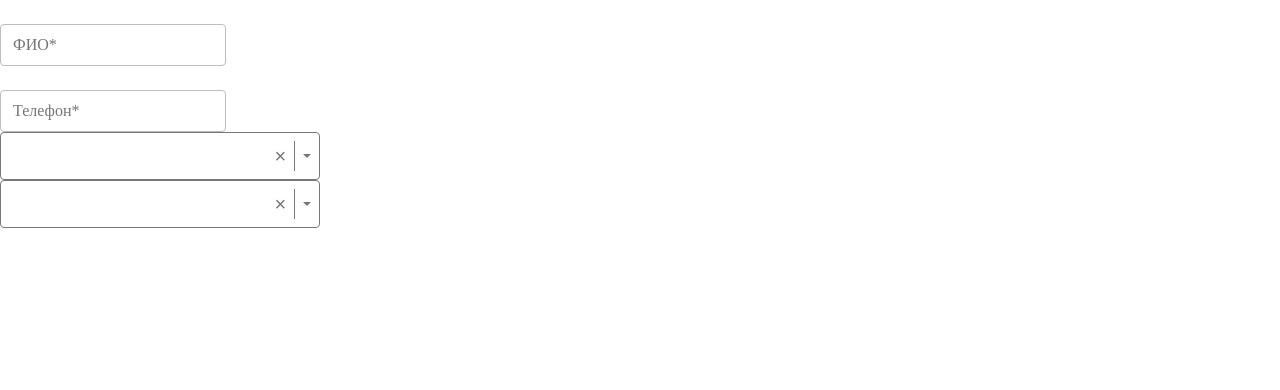
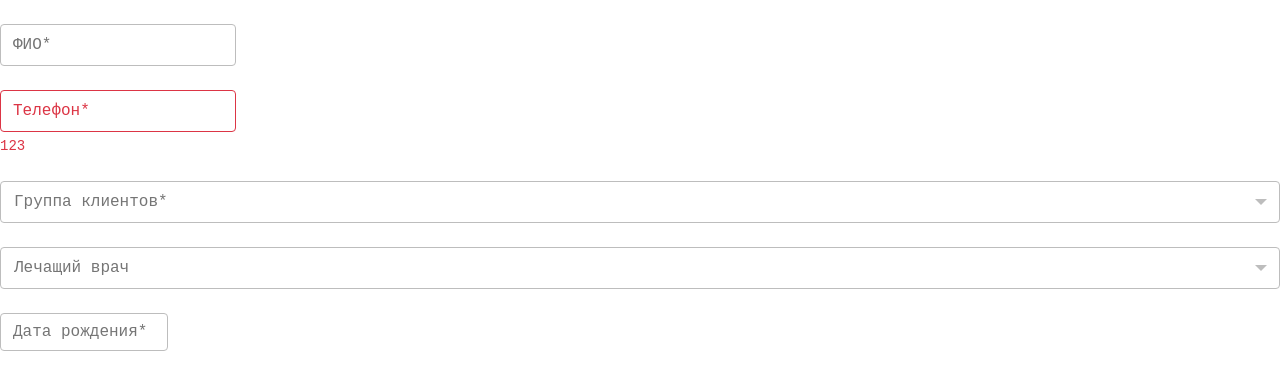
Before and after one commit to SankaReia/sovcombank-test, a React (Create React App) app: page / in a window 1280 px wide. Shown: the top 390 px of the page. Built offline with nearby package versions, Linux system fonts and the light colour scheme.

Commit message:
created datePiker

```diff
--- a/src/App.tsx
+++ b/src/App.tsx
@@ -1,7 +1,8 @@
 import { useEffect, useState } from "react";
 import { Select } from "./components/ui/Select";
 import { TextField } from "./components/ui/TextField";
-import { SelectOptionI } from "./types/types";
+import { SelectOptionI, SelectValueType } from "./types/types";
+import { DatePicker } from "./components/ui/DatePicker";
 
 const options: SelectOptionI[] = [
   {
@@ -19,14 +20,16 @@ const options: SelectOptionI[] = [
 ]
 
 function App() {
-  const [group, setGroup] = useState<string[] | string>([]);
-  const [doctor, setDoctor] = useState<string | string[]>('');
+  const [group, setGroup] = useState<SelectValueType>([]);
+  const [doctor, setDoctor] = useState<SelectValueType>('');
+  const [date, setDate] = useState<string>('');
+
 
   useEffect(()=> {
-    console.log("group",group)
-    console.log("doctor", doctor)
-
-  }, [doctor, group])
+    // console.log("group",group)
+    // console.log("doctor", doctor)
+    console.log(date)
+  }, [doctor, group, date])
 
   return (
     <div>
@@ -46,18 +49,21 @@ function App() {
         label="Телефон"
         required
         fullWidth={false}
-        helperText={''}
+        helperText={'123'}
         autoComplete="tel"
       />
+      <br/>
       <Select
         id="group"
         label="Группа клиентов"
         options={options}
         multiple
         required
+        helperText={''}
         value={group}
         setValue={setGroup}
       />
+      <br/>
       <Select
         id="doctor"
         label="Лечащий врач"
@@ -65,6 +71,15 @@ function App() {
         value={doctor}
         setValue={setDoctor}
       />
+      <br />
+      <DatePicker
+        value={date}
+        id="date"
+        label="Дата рождения"
+        required
+        helperText={''}
+        setValue={setDate}
+      />
     </div>
   );
 }
--- /dev/null
+++ b/src/assets/styles/DatePicker.module.css
@@ -0,0 +1,48 @@
+.datePicker {
+    position: relative;
+}
+.datePickerInput {
+    height: calc(2.25rem + 2px);
+    padding: 0.375rem 0.75rem;
+    background-color: #fff;
+    border: 1px solid var(--color-grey);
+    border-radius: 0.25rem;
+    transition: border-color 0.15s ease-in-out;
+}
+.datePickerInput:focus {
+    background-color: #fff;
+    border-color: var(--color-blue);
+    outline: 0;
+}
+
+.datePickerLabel {
+    position: absolute;
+    top: 50%;
+    left: 0.3125rem;
+    display: flex;
+    transform: translateY(-50%);
+    pointer-events: none;
+    border: none;
+    background-color: #fff;
+    color: #757575;
+    padding-left: 0.5rem;
+    padding-right: 0.5rem;
+    transition: top 0.1s ease-in-out, scale 0.1s ease-in-out;
+}
+.datePickerInput:focus + .datePickerLabel {
+    top: 0;
+    transform: translateY(-50%) scale(0.75);
+}
+.datePickerLabelTop {
+    top: 0;
+    transform: translateY(-50%) scale(0.75);
+}
+
+/* validation */
+.datePickerInput.datePickerInvalid {
+  border-color: var(--color-red);
+
+}
+.datePickerInput.datePickerInvalid + .datePickerLabel {
+    color: var(--color-red);
+}
--- a/src/assets/styles/Select.module.css
+++ b/src/assets/styles/Select.module.css
@@ -1,52 +1,34 @@
-.container {
+.select {
   position: relative;
-  width: 20em;
-  min-height: 1.5em;
-  border: .05em solid #777;
+  border: 1px solid var(--color-grey);
+  height: calc(2.5rem + 2px);
+  padding: 0.5rem 0.75rem;
+  border-radius: 0.25rem;
   display: flex;
   align-items: center;
-  gap: .5em;
-  padding: .5em;
-  border-radius: .25em;
+  gap: .5rem;
   outline: none;
 }
 
-.container:focus {
-  border-color: hsl(200, 100%, 50%);
+.select:focus {
+  border-color: var(--color-blue);
+}
+
+.select:focus > .selectLabel {
+  color: var(--color-blue);
 }
 
 .value {
   flex-grow: 1;
   display: flex;
-  gap: .5em;
+  gap: .5rem;
   flex-wrap: wrap;
-}
-
-.clear-btn {
-  background: none;
-  color: #777;
-  border: none;
-  outline: none;
-  cursor: pointer;
-  padding: 0;
-  font-size: 1.25em;
-}
-
-.clear-btn:focus,
-.clear-btn:hover {
-  color: #333;
-}
-
-.divider {
-  background-color: #777;
-  align-self: stretch;
-  width: .05em;
 }
 
 .caret {
   translate: 0 25%;
-  border: .25em solid transparent;
-  border-top-color: #777;
+  border: .4rem solid transparent;
+  border-top-color: var(--color-grey);
 }
 
 .options {
@@ -55,14 +37,14 @@
   padding: 0;
   list-style: none;
   display: none;
-  max-height: 15em;
+  max-height: 15rem;
   overflow-y: auto;
-  border: .05em solid #777;
-  border-radius: .25em;
+  border: .05rem solid var(--color-grey);
+  border-radius: .25rem;
   width: 100%;
   left: 0;
-  top: calc(100% + .25em);
-  background-color: white;
+  top: calc(100% + .25rem);
+  background-color: #fff;
   z-index: 100;
 }
 
@@ -71,26 +53,27 @@
 }
 
 .option {
-  padding: .25em .5em;
+  padding: .25rem .5rem;
   cursor: pointer;
 }
 
 .option.selected {
-  background-color: hsl(200, 100%, 70%);
+  background-color: var(--color-blue);
 }
 
 .option.highlighted {
-  background-color: hsl(200, 100%, 50%);
-  color: white
+  background-color: var(--color-blue);
+  filter: brightness(110%);
+  color: #fff;
 }
 
 .option-badge {
   display: flex;
   align-items: center;
-  border: .05em solid #777;
-  border-radius: .25em;
-  padding: .15em .25em;
-  gap: .25em;
+  border: .05rem solid var(--color-grey);
+  border-radius: .25rem;
+  padding: 0 .25rem;
+  gap: .25rem;
   cursor: pointer;
   background: none;
   outline: none;
@@ -98,16 +81,45 @@
 
 .option-badge:hover,
 .option-badge:focus {
-  background-color: hsl(0, 100%, 90%);
-  border-color: hsl(0, 100%, 50%);
+  background-color: #ffcccc;
+  border-color: var(--color-red);
 }
 
 .option-badge:hover > .remove-btn,
 .option-badge:focus > .remove-btn{
-  color: hsl(0, 100%, 50%);
+  background-color: #ffcccc;
+  color: var(--color-red);
 }
 
-.option-badge > .remove-btn {
-  font-size: 1.25em;
-  color: #777;
+.selectLabel {
+  position: absolute;
+  top: 50%;
+  left: 0.3125rem;
+  display: flex;
+  transform: translateY(-50%);
+  pointer-events: none;
+  border: none;
+  background-color: #fff;
+  color: #757575;
+  padding-left: 0.5rem;
+  padding-right: 0.5rem;
+  transition: top 0.1s ease-in-out, scale 0.1s ease-in-out;
 }
+
+.select:focus > .selectLabel{
+  top: 0;
+  transform: translateY(-55%) scale(0.75);
+}
+.selectLabelTop {
+  top: 0;
+  transform: translateY(-55%) scale(0.75);
+}
+
+/* validation */
+.select.selectInvalid {
+  border-color: var(--color-red);
+}
+
+.select.selectInvalid > .selectLabel{
+  color: var(--color-red);
+}
--- a/src/assets/styles/TextField.module.css
+++ b/src/assets/styles/TextField.module.css
@@ -8,10 +8,6 @@
   display: block;
   height: calc(2.25rem + 2px);
   padding: 0.375rem 0.75rem;
-  font-family: inherit;
-  font-size: 1rem;
-  font-weight: 400;
-  line-height: 1.5;
   background-color: #fff;
   background-clip: padding-box;
   border: 1px solid var(--color-grey);
@@ -23,13 +19,6 @@
 }
 .textFieldInputFull {
     width: 100%;
-}
-
-.textFieldInput[type="search"]::-webkit-search-decoration,
-.textFieldInput[type="search"]::-webkit-search-cancel-button,
-.textFieldInput[type="search"]::-webkit-search-results-button,
-.textFieldInput[type="search"]::-webkit-search-results-decoration {
-  -webkit-appearance: none;
 }
 
 .textFieldInput::placeholder {
@@ -95,6 +84,8 @@
 .textFieldInputInvalid {
     border-color: var(--color-red);
 }
+
+.textFieldFloating .textFieldInput.textFieldInputInvalid~.textFieldLabel,
 .textFieldFloating .textFieldInput.textFieldInputInvalid:focus~.textFieldLabel,
 .textFieldFloating .textFieldInput.textFieldInputInvalid:not(:placeholder-shown)~.textFieldLabel {
   color: var(--color-red);
@@ -103,10 +94,3 @@
 .textFieldInputInvalid:focus {
     border-color: var(--color-red);
 }
-
-.textFieldMessage {
-    width: 100%;
-    margin-top: .25rem;
-    font-size: .875rem;
-    color: var(--color-red);
-}
--- a/src/assets/styles/global.css
+++ b/src/assets/styles/global.css
@@ -1,8 +1,8 @@
 :root {
-    --color-blue: #42a5f5;
-    --color-grey: #bdbdbd;
-    --color-red: #dc3545;
-    --color-black: #212529;
+  --color-blue: #42a5f5;
+  --color-grey: #bdbdbd;
+  --color-red: #dc3545;
+  --color-black: #212529;
 }
 
 * {
@@ -11,6 +11,7 @@
     font-size: 1rem;
     font-weight: 400;
     line-height: 1.5;
+    font-family: monospace;
     color: var(--color-black);
     background-color: #fff;
 }
@@ -20,3 +21,10 @@
 *::after {
   box-sizing: border-box;
 }
+
+.errorMessage {
+  width: 100%;
+  margin-top: .25rem;
+  font-size: .875rem;
+  color: var(--color-red);
+}
--- /dev/null
+++ b/src/components/ui/DatePicker.tsx
@@ -0,0 +1,31 @@
+import { FC, InputHTMLAttributes } from "react";
+import style from "../../assets/styles/DatePicker.module.css";
+
+interface DatePickerProps extends InputHTMLAttributes<HTMLInputElement> {
+    id: string;
+    label?: string;
+    helperText?: string;
+    value: string;
+    setValue: React.Dispatch<React.SetStateAction<string>>;
+}
+
+export const DatePicker: FC<DatePickerProps> = ({ id, label, helperText, value, setValue, ...rest }) => {
+  return (
+    <>
+        <div className={style.datePicker}>
+            <input
+                onChange={(e)=> setValue(e.target.value)}
+                type="date"
+                className={`${style.datePickerInput} ${!!helperText && style.datePickerInvalid}`} />
+            {label && (
+                <label htmlFor={id} className={`${style.datePickerLabel} ${!!value && style.datePickerLabelTop}`}>
+                    {label}
+                    {rest.required && '*'}
+                </label>
+            )}
+        </div>
+
+        {!!helperText && <div className="errorMessage">{helperText}</div>}
+    </>
+  )
+}
--- a/src/components/ui/Select.tsx
+++ b/src/components/ui/Select.tsx
@@ -1,24 +1,21 @@
 import { FC, SelectHTMLAttributes, useEffect, useRef, useState } from "react";
-import { SelectOptionI } from "../../types/types";
+import { SelectOptionI, SelectValueType } from "../../types/types";
 import style from "../../assets/styles/Select.module.css";
 
 
 interface SelectProps extends SelectHTMLAttributes<HTMLSelectElement> {
     id: string;
     label?: string;
+    helperText?: string;
     options: SelectOptionI[];
-    value: string | string[]
-    setValue: React.Dispatch<React.SetStateAction<string | string[]>>;
+    value: SelectValueType;
+    setValue: React.Dispatch<React.SetStateAction<SelectValueType>>;
 }
 
-export const Select: FC<SelectProps> = ({ id, label, options, value, setValue, ...rest }) => {
+export const Select: FC<SelectProps> = ({ id, label, options, value, setValue, helperText, ...rest }) => {
     const [isOpen, setIsOpen] = useState(false)
     const [highlightedIndex, setHighlightedIndex] = useState(0)
     const containerRef = useRef<HTMLDivElement>(null)
-
-    function clearOptions() {
-        rest.multiple ? setValue([]) : setValue('')
-    }
 
       function selectOption(option: string) {
         if (rest.multiple && Array.isArray(value)) {
@@ -40,59 +37,14 @@ export const Select: FC<SelectProps> = ({ id, label, options, value, setValue, .
         if (isOpen) setHighlightedIndex(0)
       }, [isOpen])
 
-    //   useEffect(() => {
-    //     const handler = (e: KeyboardEvent) => {
-    //       if (e.target != containerRef.current) return
-    //       switch (e.code) {
-    //         case "Enter":
-    //         case "Space":
-    //           setIsOpen(prev => !prev)
-    //           if (isOpen) selectOption(options[highlightedIndex])
-    //           break
-    //         case "ArrowUp":
-    //         case "ArrowDown": {
-    //           if (!isOpen) {
-    //             setIsOpen(true)
-    //             break
-    //           }
-
-    //           const newValue = highlightedIndex + (e.code === "ArrowDown" ? 1 : -1)
-    //           if (newValue >= 0 && newValue < options.length) {
-    //             setHighlightedIndex(newValue)
-    //           }
-    //           break
-    //         }
-    //         case "Escape":
-    //           setIsOpen(false)
-    //           break
-    //       }
-    //     }
-    //     containerRef.current?.addEventListener("keydown", handler)
-
-    //     return () => {
-    //       containerRef.current?.removeEventListener("keydown", handler)
-    //     }
-    //   }, [isOpen, highlightedIndex, options])
-
-
     return (
-    //   <div className={style.formLabel}>
-    //     <select {...rest} id={id}>
-    //         {options.map((opt) => <option value={opt.value} key={opt.value}>{opt.label}</option> )}
-    //     </select>
-    //     {label && (
-    //         <label htmlFor={id}>
-    //             {label}
-    //             {rest.required && '*'}
-    //         </label>
-    //     )}
-    //   </div>
+        <>
             <div
                 ref={containerRef}
                 onBlur={() => setIsOpen(false)}
                 onClick={() => setIsOpen(prev => !prev)}
                 tabIndex={0}
-      className={style.container}
+                className={`${style.select} ${!!helperText && style.selectInvalid}`}
             >
                 <span className={style.value}>
                     {rest.multiple && Array.isArray(value)
@@ -111,16 +63,6 @@ export const Select: FC<SelectProps> = ({ id, label, options, value, setValue, .
                         ))
                     : value}
                 </span>
-      <button
-        onClick={e => {
-          e.stopPropagation()
-          clearOptions()
-        }}
-        className={style["clear-btn"]}
-      >
-        &times;
-      </button>
-      <div className={style.divider}></div>
                 <div className={style.caret}></div>
                 <ul className={`${style.options} ${isOpen ? style.show : ""}`}>
                     {options.map((option, index) => (
@@ -132,14 +74,23 @@ export const Select: FC<SelectProps> = ({ id, label, options, value, setValue, .
                         }}
                         onMouseEnter={() => setHighlightedIndex(index)}
                         key={option.value}
-            className={`${style.option} ${
-              isOptionSelected(option.value) ? style.selected : ""
-            } ${index === highlightedIndex ? style.highlighted : ""}`}
+                        className={`${style.option}
+                            ${ isOptionSelected(option.value) ? style.selected : ""}
+                            ${index === highlightedIndex ? style.highlighted : ""}`
+                        }
                     >
                         {option.label}
                     </li>
                     ))}
                 </ul>
+                {label && (
+                    <label htmlFor={id} className={`${style.selectLabel} ${(value.length > 0) && style.selectLabelTop}`}>
+                        {label}
+                        {rest.required && '*'}
+                    </label>
+                )}
             </div>
+            {!!helperText && <div className="errorMessage">{helperText}</div>}
+        </>
     );
 };
--- a/src/components/ui/TextField.tsx
+++ b/src/components/ui/TextField.tsx
@@ -25,7 +25,7 @@ export const TextField: FC<TextFieldProps> = ({ id, label, fullWidth, helperText
                 </label>
             )}
         </div>
-        {!!helperText && <div className={style.textFieldMessage}>{helperText}</div>}
+        {!!helperText && <div className="errorMessage">{helperText}</div>}
       </>
     );
 };
--- a/src/types/types.ts
+++ b/src/types/types.ts
@@ -2,3 +2,5 @@ export interface SelectOptionI {
     label: string;
     value: string;
 }
+
+export type SelectValueType = string | string[]
```
Lines whose indentation alone changed are shown as unchanged.
